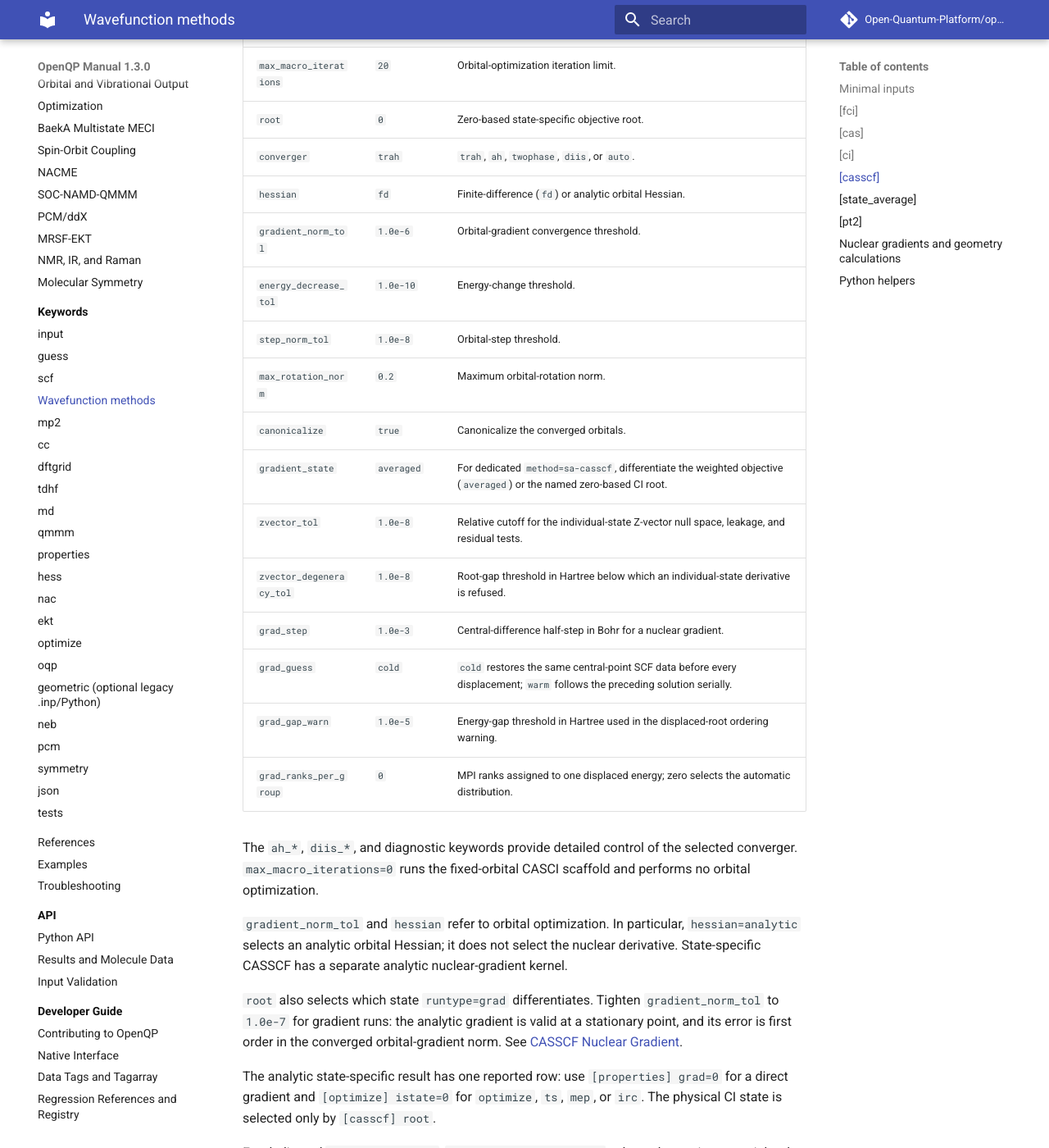
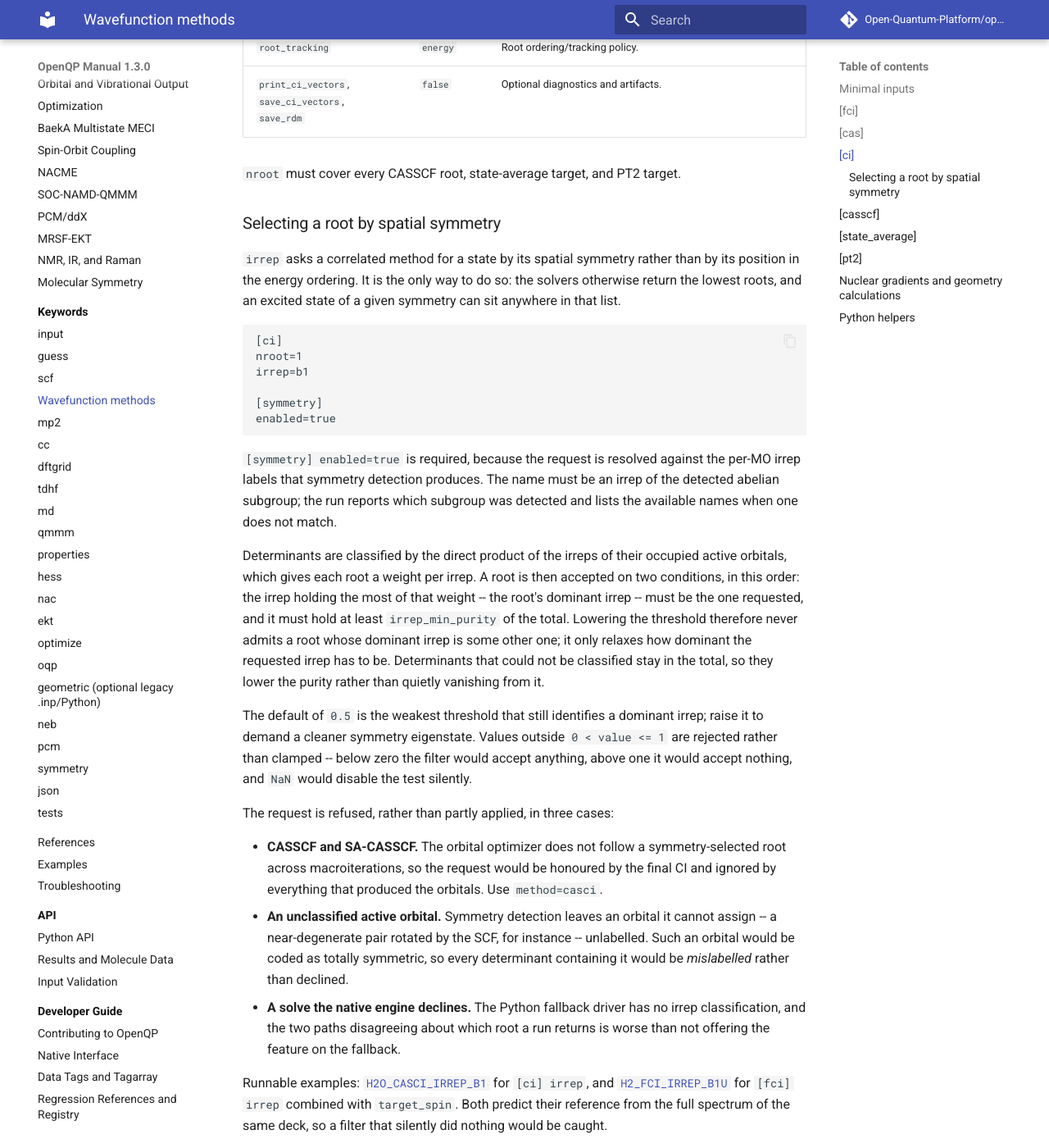
Before and after one commit to Open-Quantum-Platform/openqp-docs, an MkDocs documentation site: the page built from docs/keywords/wavefunction.md, in a window 1280 px wide and 1400 px high, scrolled down 4491 px. Shown: the whole window at 82% size. Built offline with MkDocs 1.6.1 and Material for MkDocs 9.7.7, drawn with Linux system fonts in a browser that asks for light colours; comment, search, counter and statistics services are not loaded; some of the changed text lies outside the part shown.

Commit message:
Document [ci]/[fci] irrep selection (#48)
Companion to Open-Quantum-Platform/openqp#366, which added correlated-state
irrep selection. Four user-facing keywords arrived there with no manual entry:
`[fci] irrep`, `[fci] irrep_min_purity`, `[ci] irrep` and `[ci] irrep_min_purity`.

Both keyword tables in `docs/keywords/wavefunction.md` gain the two rows, and a
shared "Selecting a root by spatial symmetry" section covers what the selection
does, the `[symmetry] enabled=true` requirement, the two conditions a root is
accepted on (its dominant irrep must be the requested one, and must hold at
least `irrep_min_purity` of the total), why values outside `0 < value <= 1` are
rejected rather than clamped, and the three cases the request is refused in
rather than partly applied -- orbital-optimizing CASSCF/SA-CASSCF, an
unclassified active orbital, and a solve the native engine declines.

Links the two runnable examples, `H2O_CASCI_IRREP_B1` and `H2_FCI_IRREP_B1U`,
each of which predicts its reference from the full spectrum of the same deck.

````diff
--- a/docs/keywords/wavefunction.md
+++ b/docs/keywords/wavefunction.md
@@ -122,6 +122,8 @@ controls that CAS methods keep in separate sections.
 | `eig_tol` | `1.0e-10` | Eigenpair residual tolerance. |
 | `davidson_maxiter`, `davidson_subspace` | `100`, `0` | Davidson iteration and subspace limits; zero subspace selects the automatic size. |
 | `target_spin` | `any` | `any`, a multiplicity name such as `singlet`, or an integer multiplicity. |
+| `irrep` | `any` | Return the lowest root of this spatial irrep instead of the lowest root overall. See [Selecting a root by spatial symmetry](#selecting-a-root-by-spatial-symmetry). |
+| `irrep_min_purity` | `0.5` | Fraction of a root's weight that must sit in its dominant irrep before the root is accepted as belonging to it. |
 | `print_ci_vectors`, `save_ci_vectors`, `save_rdm` | `false` | Optional CI diagnostics and artifacts. |
 
 The only integral backend is `integral_backend=native`. Use
@@ -157,10 +159,71 @@ currently require a contiguous core/active partition.
 | `eig_tol` | `1.0e-10` | Eigenpair residual tolerance. |
 | `davidson_maxiter`, `davidson_subspace` | `100`, `0` | Davidson limits. |
 | `target_spin` | `any` | Requested spin multiplicity. |
+| `irrep` | `any` | Return the lowest root of this spatial irrep instead of the lowest root overall. See [Selecting a root by spatial symmetry](#selecting-a-root-by-spatial-symmetry). |
+| `irrep_min_purity` | `0.5` | Fraction of a root's weight that must sit in its dominant irrep before the root is accepted as belonging to it. |
 | `root_tracking` | `energy` | Root ordering/tracking policy. |
 | `print_ci_vectors`, `save_ci_vectors`, `save_rdm` | `false` | Optional diagnostics and artifacts. |
 
 `nroot` must cover every CASSCF root, state-average target, and PT2 target.
+
+### Selecting a root by spatial symmetry
+
+`irrep` asks a correlated method for a state by its spatial symmetry rather
+than by its position in the energy ordering. It is the only way to do so: the
+solvers otherwise return the lowest roots, and an excited state of a given
+symmetry can sit anywhere in that list.
+
+```
+[ci]
+nroot=1
+irrep=b1
+
+[symmetry]
+enabled=true
+```
+
+`[symmetry] enabled=true` is required, because the request is resolved against
+the per-MO irrep labels that symmetry detection produces. The name must be an
+irrep of the detected abelian subgroup; the run reports which subgroup was
+detected and lists the available names when one does not match.
+
+Determinants are classified by the direct product of the irreps of their
+occupied active orbitals, which gives each root a weight per irrep. A root is
+then accepted on two conditions, in this order: the irrep holding the most of
+that weight -- the root's dominant irrep -- must be the one requested, and it
+must hold at least `irrep_min_purity` of the total. Lowering the threshold
+therefore never admits a root whose dominant irrep is some other one; it only
+relaxes how dominant the requested irrep has to be. Determinants that could not
+be classified stay in the total, so they lower the purity rather than quietly
+vanishing from it.
+
+The default of `0.5` is the weakest threshold that still identifies a dominant
+irrep; raise it to demand a cleaner symmetry eigenstate. Values outside
+`0 < value <= 1` are rejected rather than clamped -- below zero the filter would
+accept anything, above one it would accept nothing, and `NaN` would disable the
+test silently.
+
+The request is refused, rather than partly applied, in three cases:
+
+* **CASSCF and SA-CASSCF.** The orbital optimizer does not follow a
+  symmetry-selected root across macroiterations, so the request would be
+  honoured by the final CI and ignored by everything that produced the
+  orbitals. Use `method=casci`.
+* **An unclassified active orbital.** Symmetry detection leaves an orbital it
+  cannot assign -- a near-degenerate pair rotated by the SCF, for instance --
+  unlabelled. Such an orbital would be coded as totally symmetric, so every
+  determinant containing it would be *mislabelled* rather than declined.
+* **A solve the native engine declines.** The Python fallback driver has no
+  irrep classification, and the two paths disagreeing about which root a run
+  returns is worse than not offering the feature on the fallback.
+
+Runnable examples:
+[`H2O_CASCI_IRREP_B1`](https://github.com/Open-Quantum-Platform/openqp/blob/main/examples/WF_methods/H2O_CASCI_IRREP_B1.inp)
+for `[ci] irrep`, and
+[`H2_FCI_IRREP_B1U`](https://github.com/Open-Quantum-Platform/openqp/blob/main/examples/WF_methods/H2_FCI_IRREP_B1U.inp)
+for `[fci] irrep` combined with `target_spin`. Both predict their reference
+from the full spectrum of the same deck, so a filter that silently did nothing
+would be caught.
 
 ## `[casscf]`
 
````
